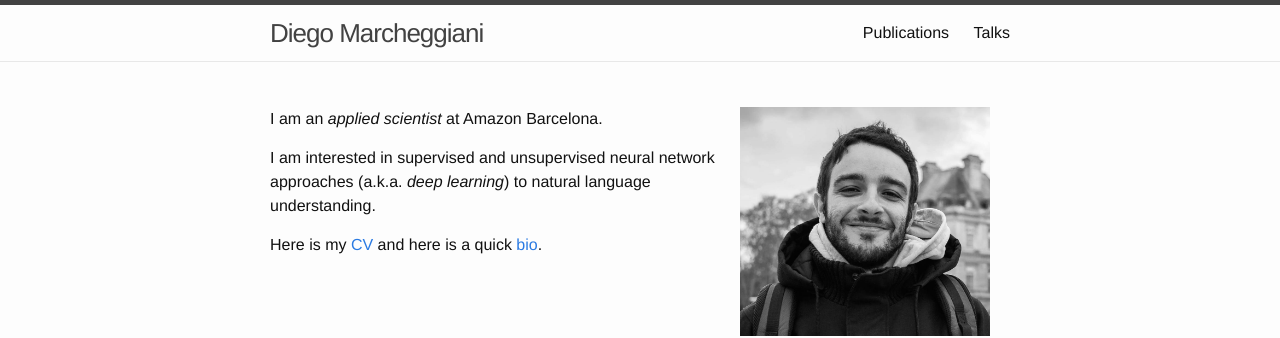
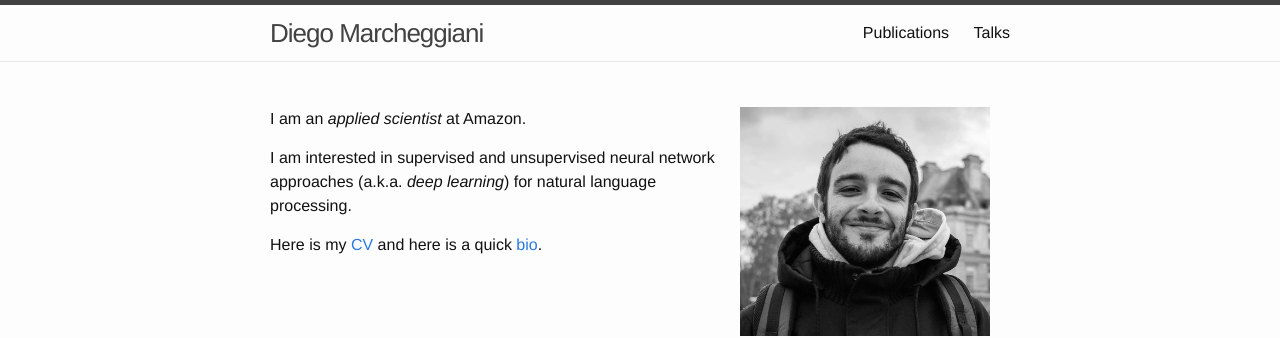
Before and after one commit to diegma/diegma.github.io, a Jekyll site: the page built from index.md, in a window 1280 px wide. Shown: the top 338 px of the page. Built offline with Jekyll 4.4.1, drawn with Linux system fonts in a browser that asks for light colours.

Commit message:
updated intro

```diff
--- a/index.md
+++ b/index.md
@@ -4,9 +4,9 @@ layout: default
 
 ![diego](/img/people/diego.jpg){: style="float: right; margin: 0px 20px; width: 250px; height: 229px" }
 
-I am an *applied scientist* at Amazon Barcelona.
+I am an *applied scientist* at Amazon.
 
-I am interested in supervised and unsupervised neural network approaches (a.k.a. *deep learning*) to natural language understanding.
+I am interested in supervised and unsupervised neural network approaches (a.k.a. *deep learning*) for natural language processing.
 
 
 Here is my [CV]({{site.baseurl}}/{{site.cv}}) and here is a quick [bio](pages/background).
```
